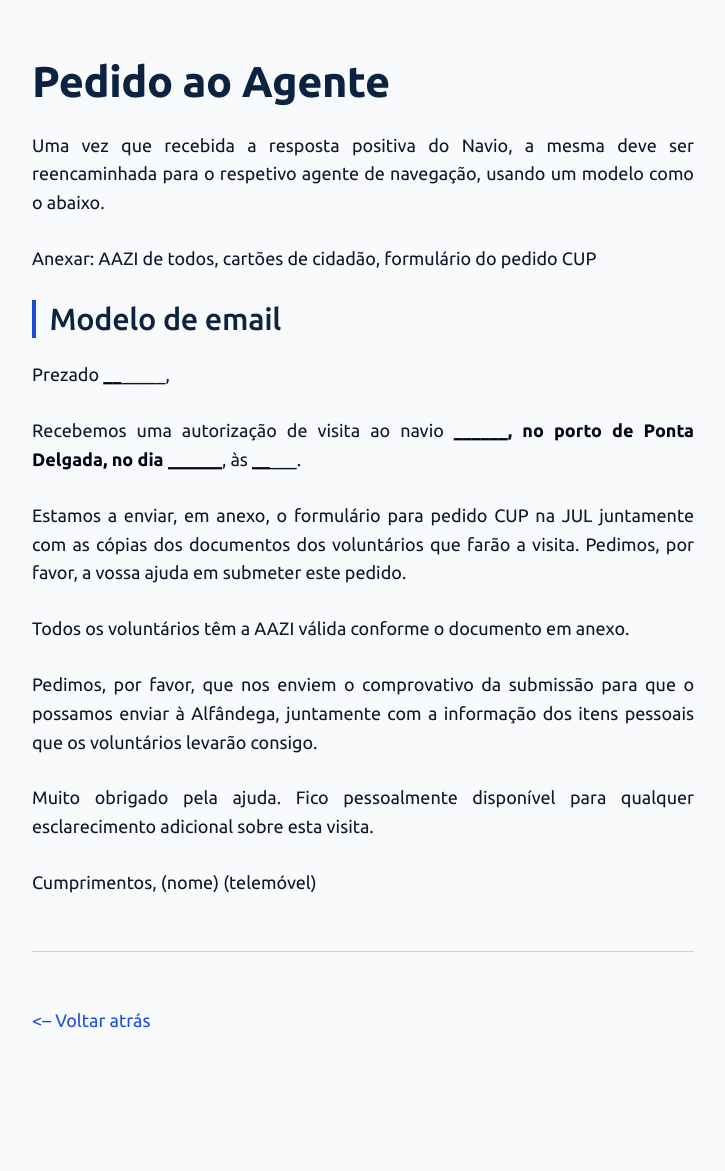
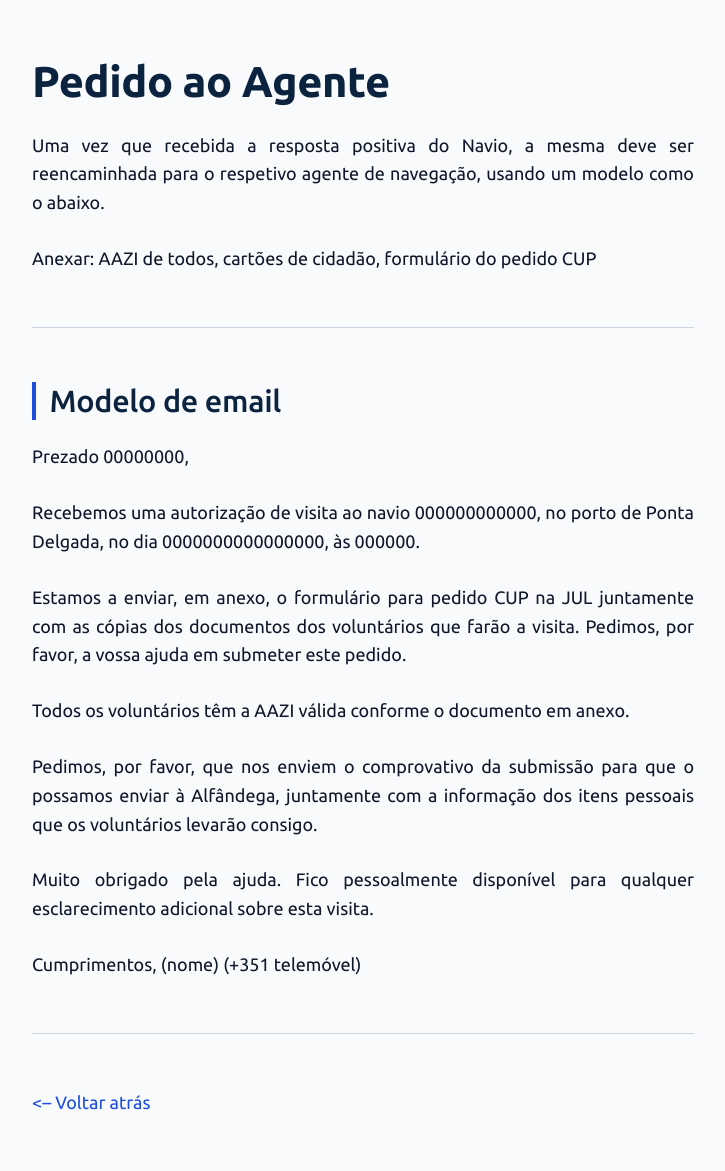
Before and after one commit to tep-pdl/tep-pdl.github.io, a Jekyll site: the page built from secretariado/pedido-ao-agente.md, in a window 1280 px wide. Shown: the whole page, without its empty margins (277-1002 px from the left). Built offline with Jekyll 4.4.1, drawn with Linux system fonts in a browser that asks for light colours; our own code applies the rules of GitHub Pages for plain Markdown files; before the commit the page ends 1089 px from its top, so only the background shows below that.

Commit message:
Update pedido-ao-agente.md

```diff
--- a/secretariado/pedido-ao-agente.md
+++ b/secretariado/pedido-ao-agente.md
@@ -4,11 +4,12 @@ Uma vez que recebida a resposta positiva do Navio, a mesma deve ser reencaminhad
 
 Anexar: AAZI de todos, cartões de cidadão, formulário do pedido CUP
 
+---
 ## Modelo de email
 
-Prezado ___________,
+Prezado 00000000,
 
-Recebemos uma autorização de visita ao navio ________________, no porto de Ponta Delgada, no dia ________________, às _________.
+Recebemos uma autorização de visita ao navio 000000000000, no porto de Ponta Delgada, no dia 0000000000000000, às 000000.
 
 Estamos a enviar, em anexo, o formulário para pedido CUP na JUL juntamente com as cópias dos documentos dos voluntários que farão a visita. Pedimos, por favor, a vossa ajuda em submeter este pedido.
 
@@ -20,7 +21,7 @@ Muito obrigado pela ajuda. Fico pessoalmente disponível para qualquer esclareci
 
 Cumprimentos,
 (nome)
-(telemóvel)
+(+351 telemóvel)
 
 ---
 
```
